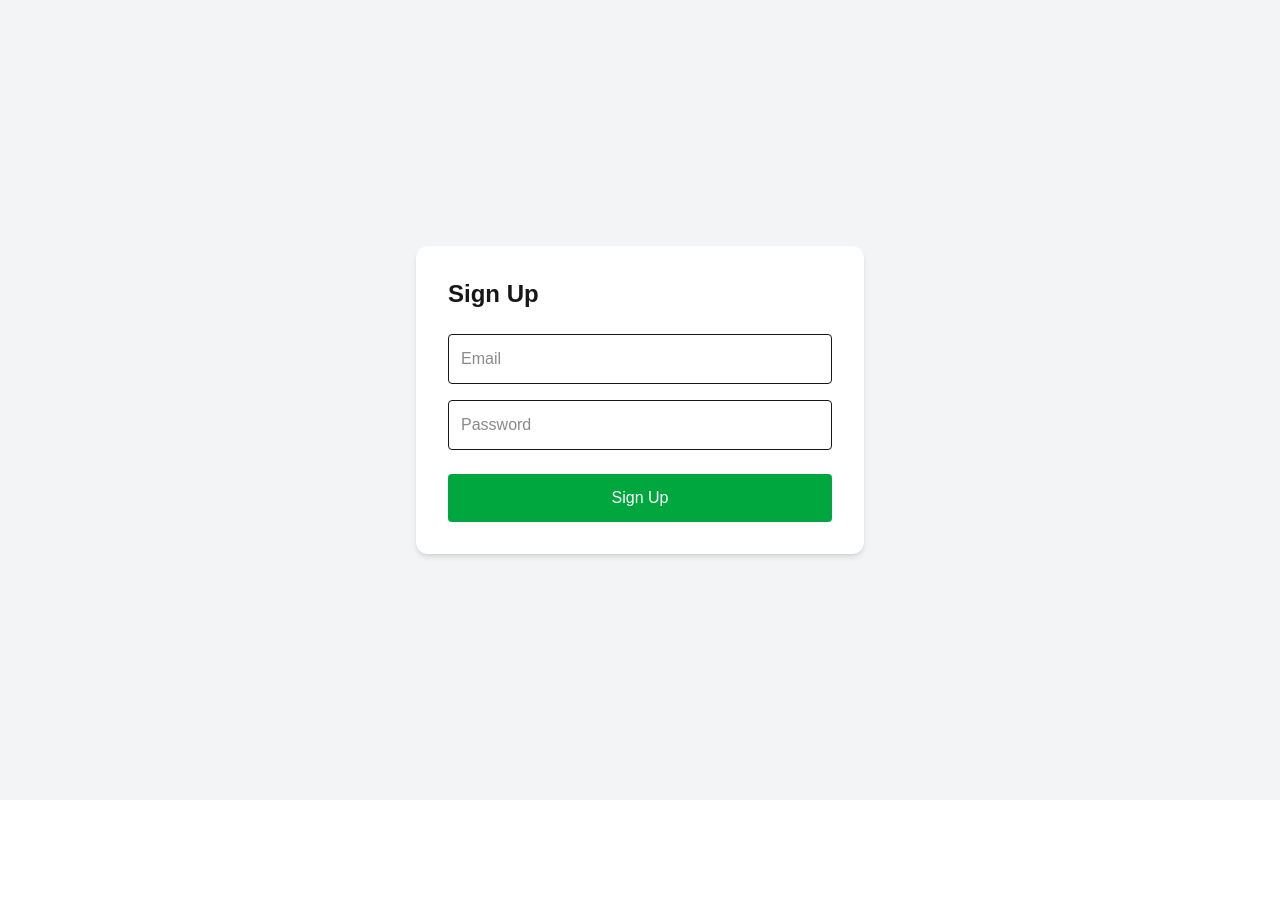
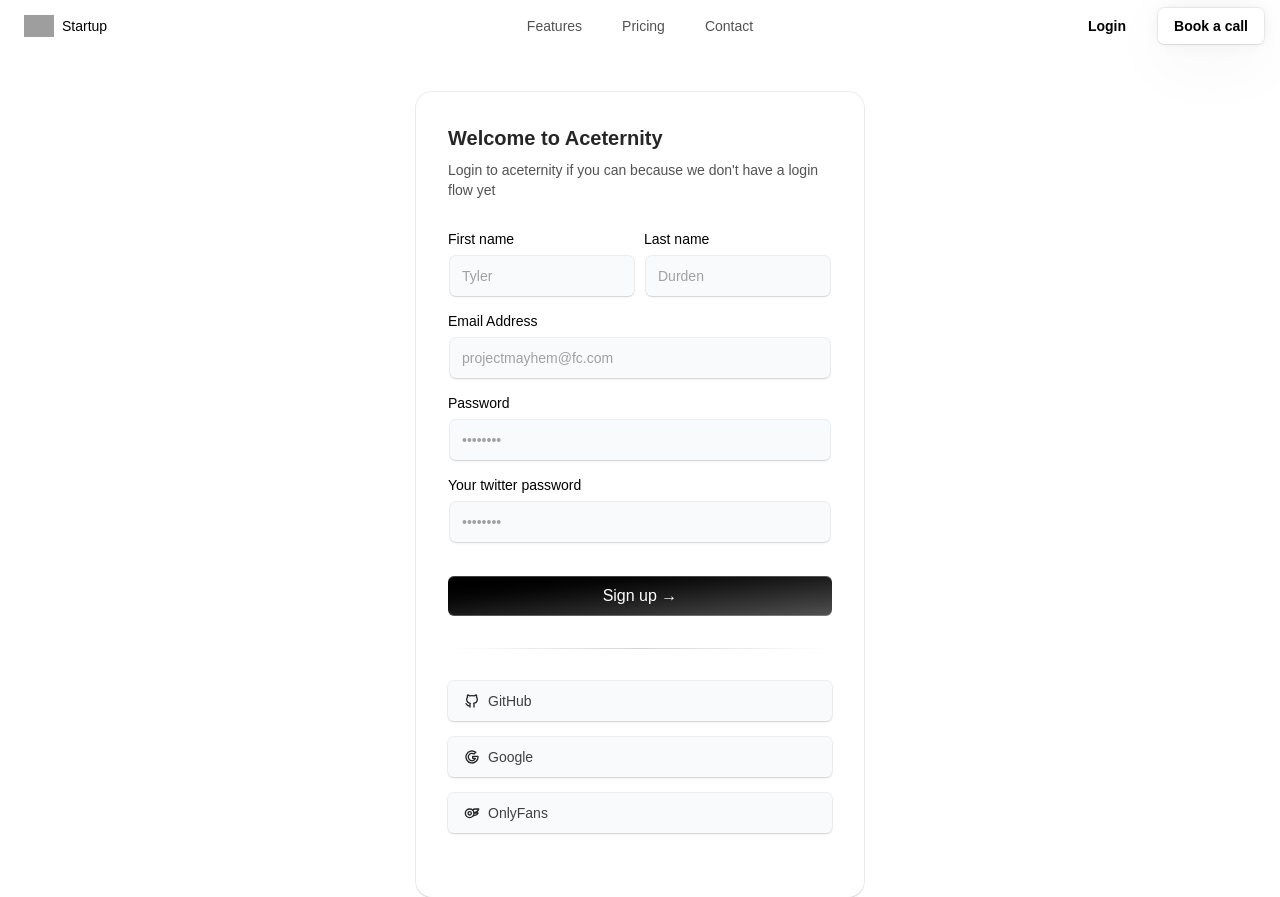
Before and after one commit to Ridhomax/proyek-tingkat2, a Next.js app: page /signup in a window 1280 px wide. Before the commit the page ends 800 px from the top, so only its background shows below. Built offline with nearby package versions, Linux system fonts and the light colour scheme; grey boxes are pictures that could not be loaded.

Commit message:
update signup fixed

```diff
--- a/app/page.tsx
+++ b/app/page.tsx
@@ -1,7 +1,7 @@
 "use client";
 import React from "react";
 import { AppleCardsCarouselDemo } from "@/components/AppleCardsCarouselDemo";
-import { TracingBeam } from "@/components/ui/tracing-beam";
+import Link from "next/link";
 import { CarouselDemo } from "@/components/CarouselDemo";
 import {
   Navbar,
@@ -19,9 +19,7 @@
 
 export default function Home() {
 
-  const dummyContent = [
-    { id: 1, text: "Content 1" },
-  ];
+
   const navItems = [
     {
       name: "Features",
@@ -40,13 +38,15 @@
   const [isMobileMenuOpen, setIsMobileMenuOpen] = useState(false);
   return (
     <div className="relative w-full">
-    <Navbar>
+      <Navbar className="mt-10">
         {/* Desktop Navigation */}
         <NavBody>
           <NavbarLogo />
           <NavItems items={navItems} />
           <div className="flex items-center gap-4">
+            <Link href="/signup">
               <NavbarButton variant="secondary">Login</NavbarButton>
+            </Link>
             <NavbarButton variant="primary">Book a call</NavbarButton>
           </div>
         </NavBody>
@@ -84,7 +84,7 @@
                 Login
               </NavbarButton>
               <NavbarButton
-              onClick={() => setIsMobileMenuOpen(false)}
+                onClick={() => setIsMobileMenuOpen(true)}
                 variant="primary"
                 className="w-full"
               >
@@ -95,12 +95,10 @@
         </MobileNav>
         <div className="pt-6">
           <div className="container mx-auto px-4 text-left">
-          {dummyContent.map((item, index) => (
-            <div key={`content-${index}`} className="mb-10">
-              <CarouselDemo/>;
+
+            <CarouselDemo />
             <AppleCardsCarouselDemo />
-            </div>
-          ))}
+
           </div>
         </div>
       </Navbar>
--- a/app/signup/page.tsx
+++ b/app/signup/page.tsx
@@ -1,7 +1,40 @@
 "use client";
+import { SignupFormDemo } from "@/components/SignupFormDemo";
 import React, { useState } from "react";
+import {
+  Navbar,
+  NavBody,
+  NavItems,
+  MobileNav,
+  NavbarLogo,
+  NavbarButton,
+  MobileNavHeader,
+  MobileNavToggle,
+  MobileNavMenu,
+} from "@/components/ui/resizable-navbar";
+import Link from "next/link";
+
+
 
 export default function Signup() {
+
+  const navItems = [
+    {
+      name: "Features",
+      link: "#features",
+    },
+    {
+      name: "Pricing",
+      link: "#pricing",
+    },
+    {
+      name: "Contact",
+      link: "#contact",
+    },
+  ];
+
+  const [isMobileMenuOpen, setIsMobileMenuOpen] = useState(false);
+
   const [email, setEmail] = useState("");
   const [password, setPassword] = useState("");
 
@@ -12,32 +45,74 @@
   };
 
   return (
-    <div className="min-h-screen flex items-center justify-center bg-gray-100 p-4">
-      <form onSubmit={handleSignup} className="bg-white p-8 rounded-xl shadow-md w-full max-w-md">
-        <h2 className="text-2xl font-bold mb-6">Sign Up</h2>
-        <input
-          type="email"
-          value={email}
-          onChange={(e) => setEmail(e.target.value)}
-          placeholder="Email"
-          className="w-full mb-4 p-3 border rounded"
-          required
-        />
-        <input
-          type="password"
-          value={password}
-          onChange={(e) => setPassword(e.target.value)}
-          placeholder="Password"
-          className="w-full mb-6 p-3 border rounded"
-          required
-        />
-        <button
-          type="submit"
-          className="w-full bg-green-600 text-white p-3 rounded hover:bg-green-700 transition"
-        >
-          Sign Up
-        </button>
-      </form>
+
+    <div className="relative w-full">
+      <Navbar>
+        {/* Desktop Navigation */}
+        <NavBody>
+          <Link href="/">
+            <NavbarLogo />
+          </Link>
+
+          <NavItems items={navItems} />
+          <div className="flex items-center gap-4">
+            <Link href="/signup">
+              <NavbarButton variant="secondary">Login</NavbarButton>
+            </Link>
+            <NavbarButton variant="primary">Book a call</NavbarButton>
+          </div>
+        </NavBody>
+
+        {/* Mobile Navigation */}
+        <MobileNav>
+          <MobileNavHeader>
+            <NavbarLogo />
+            <MobileNavToggle
+              isOpen={isMobileMenuOpen}
+              onClick={() => setIsMobileMenuOpen(!isMobileMenuOpen)}
+            />
+          </MobileNavHeader>
+
+          <MobileNavMenu
+            isOpen={isMobileMenuOpen}
+            onClose={() => setIsMobileMenuOpen(false)}
+          >
+            {navItems.map((item, idx) => (
+              <a
+                key={`mobile-link-${idx}`}
+                href={item.link}
+                onClick={() => setIsMobileMenuOpen(false)}
+                className="relative text-neutral-600 dark:text-neutral-300"
+              >
+                <span className="block">{item.name}</span>
+              </a>
+            ))}
+            <div className="flex w-full flex-col gap-4">
+              <NavbarButton
+                onClick={() => setIsMobileMenuOpen(false)}
+                variant="primary"
+                className="w-full"
+              >
+                Login
+              </NavbarButton>
+              <NavbarButton
+                onClick={() => setIsMobileMenuOpen(false)}
+                variant="primary"
+                className="w-full"
+              >
+                Book a call
+              </NavbarButton>
+            </div>
+          </MobileNavMenu>
+        </MobileNav>
+        <div className="mt-10">
+          <SignupFormDemo />
+        </div>
+      </Navbar>
+
+      {/* Navbar */}
     </div>
+
+
   );
 }
```
Also changed, not shown: 1 other file (tests, documents, lock files or other folders). Lines whose indentation alone changed are shown as unchanged.
